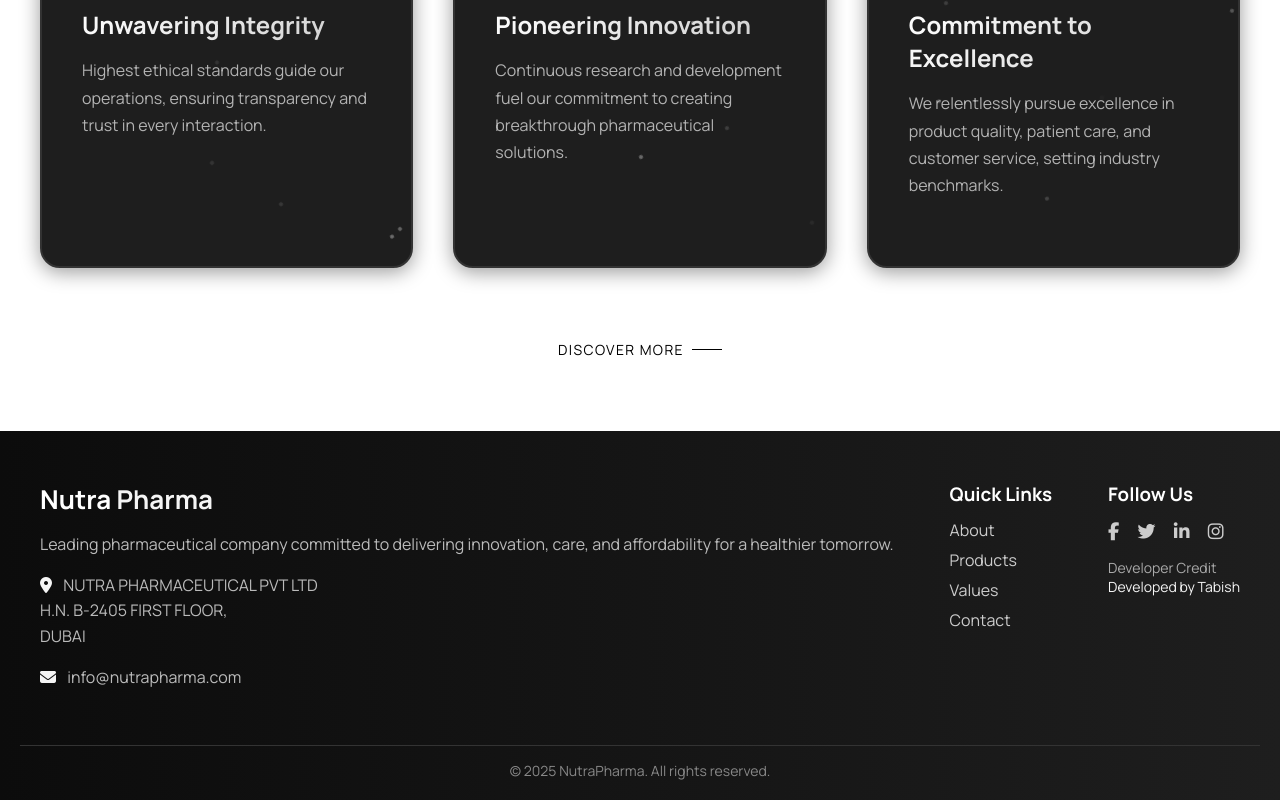
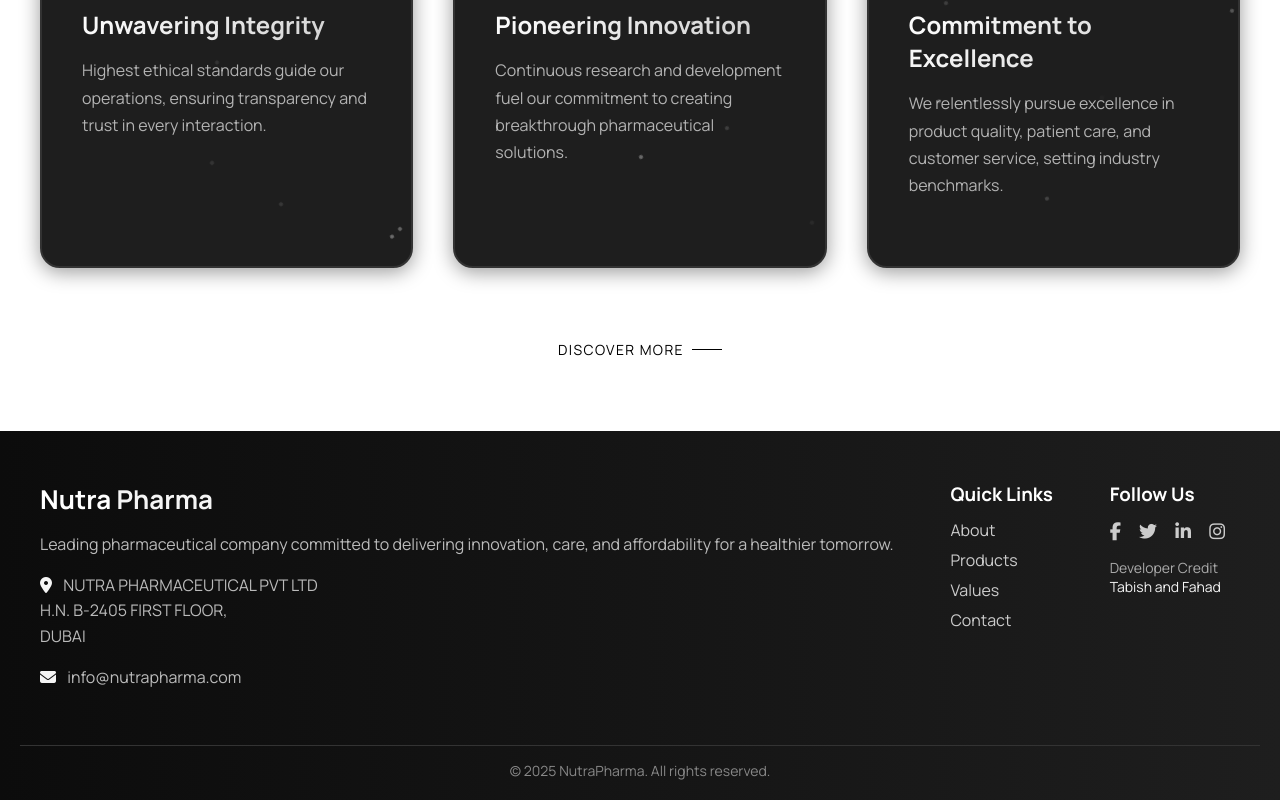
Before and after one commit to VishantMehta/Nutracon-Pharma, a plain HTML site: page index.html in a window 1280 px wide. Shown: the part 4321-5121 px from the top of the page. Drawn offline with Linux system fonts and the light colour scheme.

Commit message:
commit by fahad on 12-07-2025 at 12:45

```diff
--- a/index.html
+++ b/index.html
@@ -418,7 +418,7 @@
         <a href="#"><i class="fa-brands fa-linkedin-in"></i></a>
         <a href="#"><i class="fa-brands fa-instagram"></i></a>
       </div>
-      <p class="dev-credit">Developer Credit<br><span>Developed by Tabish </span></p>
+      <p class="dev-credit">Developer Credit<br><span>Tabish and Fahad </span></p>
     </div>
   </div>
 
@@ -428,11 +428,6 @@
 </footer>
 
 
-
-
-
-
-
   <!-- JS -->
   <script src="script.js"></script>
 </body>
--- a/style.css
+++ b/style.css
@@ -2314,3 +2314,28 @@ header {
                 padding: 1.5rem;
             }
         }
+
+/* Sexy Black Scrollbar */
+::-webkit-scrollbar {
+  width: 10px;
+}
+
+::-webkit-scrollbar-track {
+  background: #000; /* Full black background */
+}
+
+::-webkit-scrollbar-thumb {
+  background: linear-gradient(145deg, #444, #666); /* Stylish grey gradient */
+  border-radius: 10px;
+  border: 2px solid #000; /* Border to blend with track */
+}
+
+::-webkit-scrollbar-thumb:hover {
+  background: linear-gradient(145deg, #666, #888); /* Lighter on hover */
+}
+
+/* Firefox (optional) */
+* {
+  scrollbar-width: thin;
+  scrollbar-color: #555 #000;
+}
```
